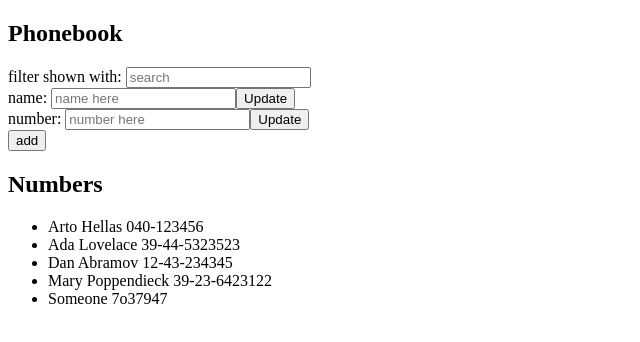
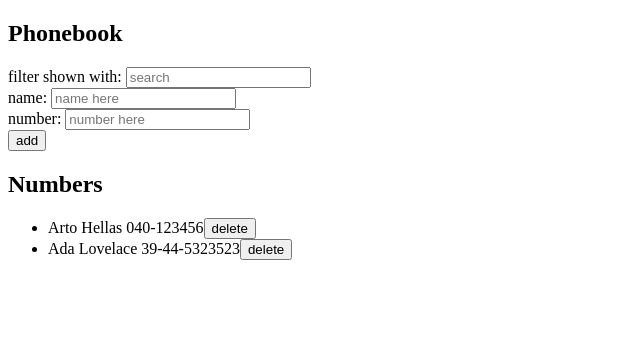
Before and after one commit to CodeLaMat/UH_FullStack, a React (Create React App) app in the folder Part2/phonebook/: page / in a window 1280 px wide. Shown: the top 342 px of the page, without its empty margins (0-640 px from the left). Built offline with nearby package versions, Linux system fonts and the light colour scheme; data requests are answered from the project's data file.

Commit message:
adds completed 2.14 exercise from Part2

```diff
--- a/Part2/phonebook/db.json
+++ b/Part2/phonebook/db.json
@@ -9,21 +9,6 @@
       "name": "Ada Lovelace",
       "number": "39-44-5323523",
       "id": 2
-    },
-    {
-      "name": "Dan Abramov",
-      "number": "12-43-234345",
-      "id": 3
-    },
-    {
-      "name": "Mary Poppendieck",
-      "number": "39-23-6423122",
-      "id": 4
-    },
-    {
-      "name": "Someone",
-      "number": "7o37947",
-      "id": 5
     }
   ]
 }
--- a/Part2/phonebook/src/App.js
+++ b/Part2/phonebook/src/App.js
@@ -28,7 +28,7 @@ const App = () => {
     setPersonInSearch(e.target.value);
   };
 
-  const findByName = () => {
+  const sortedByName = () => {
     return persons.filter((person) =>
       person.name.toLowerCase().includes(personInSearch.toLowerCase())
     );
@@ -48,6 +48,24 @@ const App = () => {
         setNewName("");
         setNewNumber("");
       });
+    }
+  };
+
+  const deleteContact = (id) => {
+    const contact = persons.find((person) => person.id === id);
+    const confirmDeletion = window.confirm(`Delete ${contact.name}?`);
+    if (confirmDeletion) {
+      contactService
+        .remove(contact.id)
+        .then(() => {
+          setPersons(persons.filter((person) => person.id !== id));
+        })
+        .catch((error) => {
+          alert(
+            `The contact '${contact.name}' was already deleted from server`
+          );
+          setPersons(persons.filter((person) => person.id !== id));
+        });
     }
   };
 
@@ -71,7 +89,8 @@ const App = () => {
         <Persons
           persons={persons}
           personInSearch={personInSearch}
-          findByName={findByName}
+          sortedByName={sortedByName}
+          deleteContact={deleteContact}
         />
       </div>
     </div>
--- a/Part2/phonebook/src/components/PersonForm.js
+++ b/Part2/phonebook/src/components/PersonForm.js
@@ -18,7 +18,6 @@ const PersonForm = ({
             onChange={changeNameHandler}
             value={newName}
           />
-          <button type="button">Update</button>
         </div>
         <div>
           number:{" "}
@@ -28,7 +27,6 @@ const PersonForm = ({
             onChange={changeNumberHandler}
             value={newNumber}
           />
-          <button type="button">Update</button>
         </div>
         <div>
           <button type="submit">add</button>
--- a/Part2/phonebook/src/components/Persons.js
+++ b/Part2/phonebook/src/components/Persons.js
@@ -1,19 +1,25 @@
 import React from "react";
 
-const Persons = ({ personInSearch, persons, findByName }) => {
+const Persons = ({ personInSearch, persons, sortedByName, deleteContact }) => {
   return (
     <div>
       {" "}
       <ul>
         {personInSearch.length > 0
-          ? findByName().map((person) => (
+          ? sortedByName().map((person) => (
               <li key={person.name}>
                 {person.name} {person.number}
+                <button onClick={() => deleteContact(person.id)} type="button">
+                  delete
+                </button>
               </li>
             ))
           : persons.map((person) => (
               <li key={person.name}>
                 {person.name} {person.number}
+                <button onClick={() => deleteContact(person.id)} type="button">
+                  delete
+                </button>
               </li>
             ))}
       </ul>
--- a/Part2/phonebook/src/services/contacts.js
+++ b/Part2/phonebook/src/services/contacts.js
@@ -16,4 +16,9 @@ const update = (id, newObject) => {
   return request.then((response) => response.data);
 };
 
-export default { getAll, create, update };
+const remove = (id) => {
+  const request = axios.delete(`${baseUrl}/${id}`);
+  return request.then((response) => response.data);
+};
+
+export default { getAll, create, update, remove };
```
